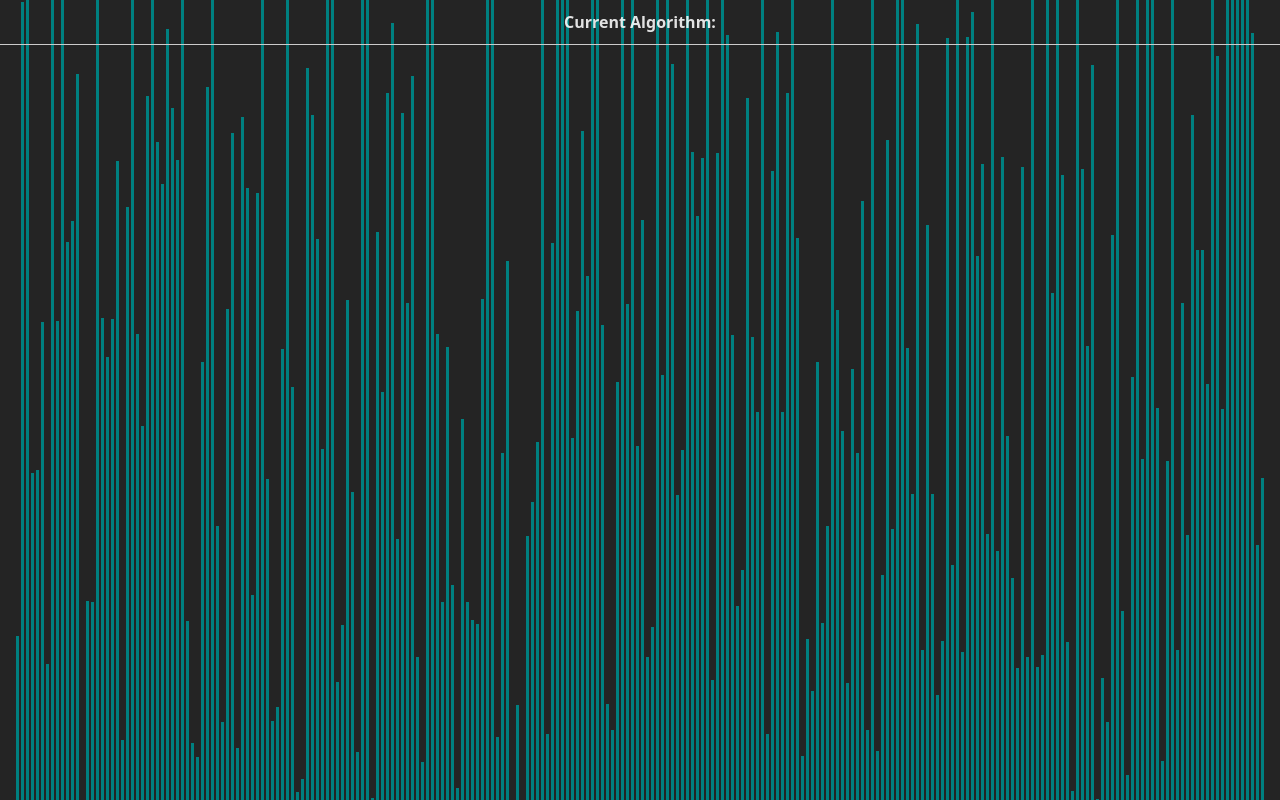
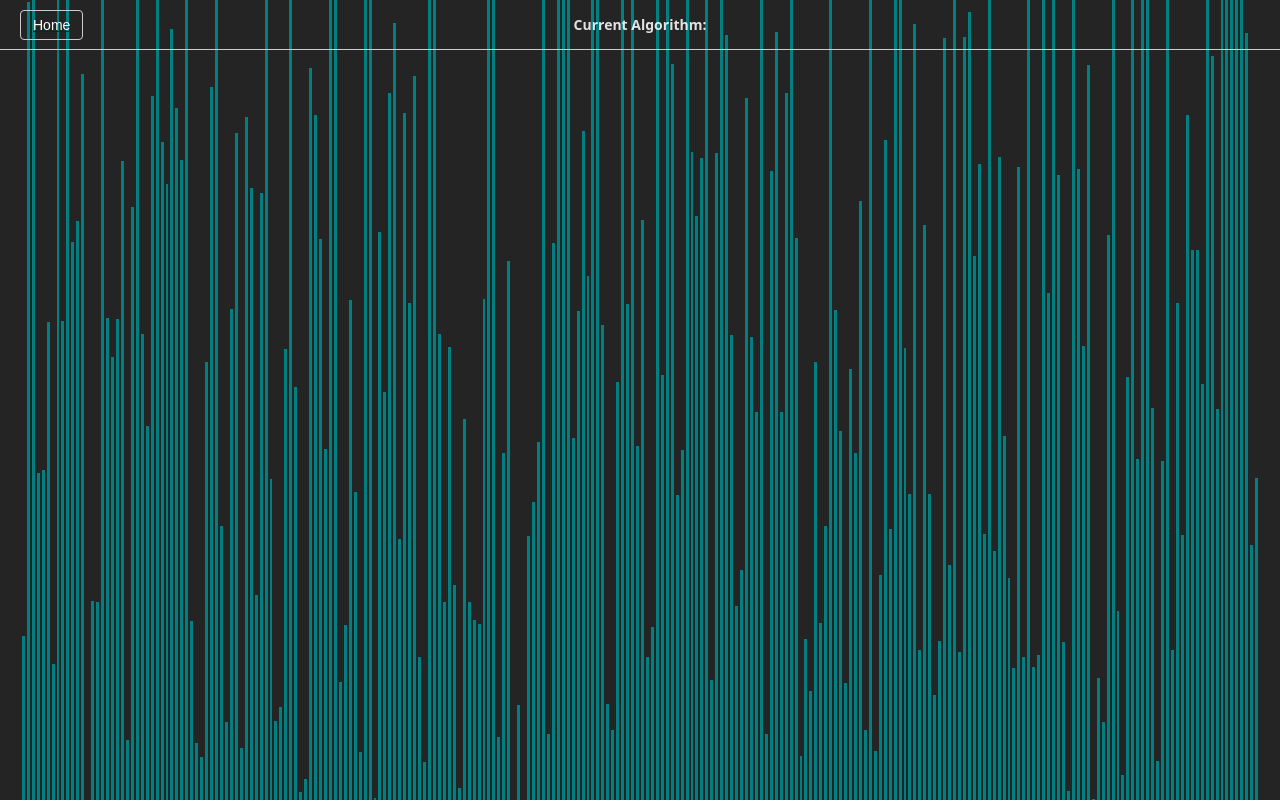
Before and after one commit to juic-in/DSA-Visualiser, a React (Vite) app in the folder dsa-visualiser/: page /sorting in a window 1280 px wide. Built offline with nearby package versions, Linux system fonts and the light colour scheme.

Commit message:
chore:  accomodated for header component

```diff
--- a/dsa-visualiser/src/components/SortingVisualiser/SortingVisualiser.css
+++ b/dsa-visualiser/src/components/SortingVisualiser/SortingVisualiser.css
@@ -1,4 +1,4 @@
-/* Main container: no fixed positioning */
+.sorting-container {
   .main-container {
     width: 100%;
     height: 100vh;
@@ -6,30 +6,15 @@
     flex-direction: column;
   }
 
-/* Algo text appears at the top, fixed for visibility */
-.algo-type-text {
-  position: fixed;
-  top: 0;
-  left: 0;
-  width: 100%;
-  text-align: center;
-  z-index: 10;
-  padding: 10px 0;
-  font-weight: bold;
-  border-bottom: 1px solid #ccc;
-}
-
-/* Wrapper sits below the fixed algo text */
   .visualiser-wrapper {
     display: flex;
     flex-direction: column;
     justify-content: space-between;
-  margin-top: 320px; /* Leaves space for the fixed header */
+    margin-top: 320px;
     width: 100%;
-  height: calc(100vh - 320px); /* Adjusts to remaining height */
+    height: calc(100vh - 320px);
   }
 
-/* Array bars visualisation */
   .array-container {
     display: flex;
     justify-content: center;
@@ -55,17 +40,15 @@
     background-color: green;
   }
 
-/* Controls wrapper */
   .controls {
     display: flex;
     flex-direction: row;
     justify-content: center;
     align-items: center;
     gap: 20px;
-  margin: 20px 0;
+    margin: 30px 0;
   }
 
-/* Buttons container (left side of controls) */
   .buttons-container {
     display: flex;
     flex-wrap: wrap;
@@ -73,10 +56,10 @@
     gap: 10px;
   }
 
-/* Slider container (right side of controls) */
   .speed-slider-container {
     display: flex;
     align-items: center;
     justify-content: center;
     gap: 10px;
   }
+}
--- a/dsa-visualiser/src/components/SortingVisualiser/SortingVisualiser.tsx
+++ b/dsa-visualiser/src/components/SortingVisualiser/SortingVisualiser.tsx
@@ -4,6 +4,7 @@ import { getMergeSortAnimations } from './SortingAlgorithms/MergeSort';
 import { getBubbleSortAnimations } from './SortingAlgorithms/BubbleSort';
 import { getInsertionSortAnimations } from './SortingAlgorithms/InsertionSort';
 import { getQuickSortAnimations } from './SortingAlgorithms/QuickSort';
+import { AlgorithmHeader } from '../AlgoHeader/AlgorithmHeader';
 
 export type Animation =
   | { type: 'compare'; indices: [number, number] }
@@ -25,9 +26,6 @@ export const SortingVisualiser = ({ arraySize, min, max }: Props) => {
   const [currentAlgorithm, setCurrentAlgorithm] = useState('');
 
   const timeoutsRef = useRef<ReturnType<typeof setTimeout>[]>([]);
-
-  const barMargin = 2;
-  const barWidth = Math.floor(windowWidth / arraySize) - barMargin;
 
   const resetArray = () => {
     if (isAnimating) {
@@ -70,20 +68,19 @@ export const SortingVisualiser = ({ arraySize, min, max }: Props) => {
     switch (type) {
       case 'merge':
         animations = getMergeSortAnimations(renderingArray.slice());
-        setCurrentAlgorithm('Merge-Sort')
+        setCurrentAlgorithm('Merge-Sort');
         break;
       case 'bubble':
         animations = getBubbleSortAnimations(renderingArray.slice());
-        setCurrentAlgorithm('Bubble-Sort')
+        setCurrentAlgorithm('Bubble-Sort');
         break;
       case 'insertion':
         animations = getInsertionSortAnimations(renderingArray.slice());
-        setCurrentAlgorithm('Insertion-Sort')
+        setCurrentAlgorithm('Insertion-Sort');
         break;
       case 'quick':
         animations = getQuickSortAnimations(renderingArray.slice());
-        setCurrentAlgorithm('Bubble-Sort')
-
+        setCurrentAlgorithm('Quick-Sort');
         break;
     }
 
@@ -117,10 +114,12 @@ export const SortingVisualiser = ({ arraySize, min, max }: Props) => {
     }
   };
 
+  const containerWidth = windowWidth - 40; // minus padding
+  const barWidth = containerWidth / renderingArray.length - 2; // account for margin
+
   return (
-    <div className="main-container">
-      <div className="algo-type-text">Current Algorithm: {currentAlgorithm}</div>
-
+    <div className="sorting-container">
+      <AlgorithmHeader currentAlgorithm={currentAlgorithm} />
       <div className="visualiser-wrapper">
         <div className="array-container">
           {renderingArray.map((value, index) => (
@@ -149,8 +148,6 @@ export const SortingVisualiser = ({ arraySize, min, max }: Props) => {
           <button onClick={() => animateSort('insertion')}>
             Insertion Sort
           </button>
-          <button onClick={() => animateSort('bogo')}>Bogo Sort</button>
-
           <div className="speed-slider-container">
             <label htmlFor="animationSpeed">Animation Speed: </label>
             <input
```
Lines whose indentation alone changed are shown as unchanged.
